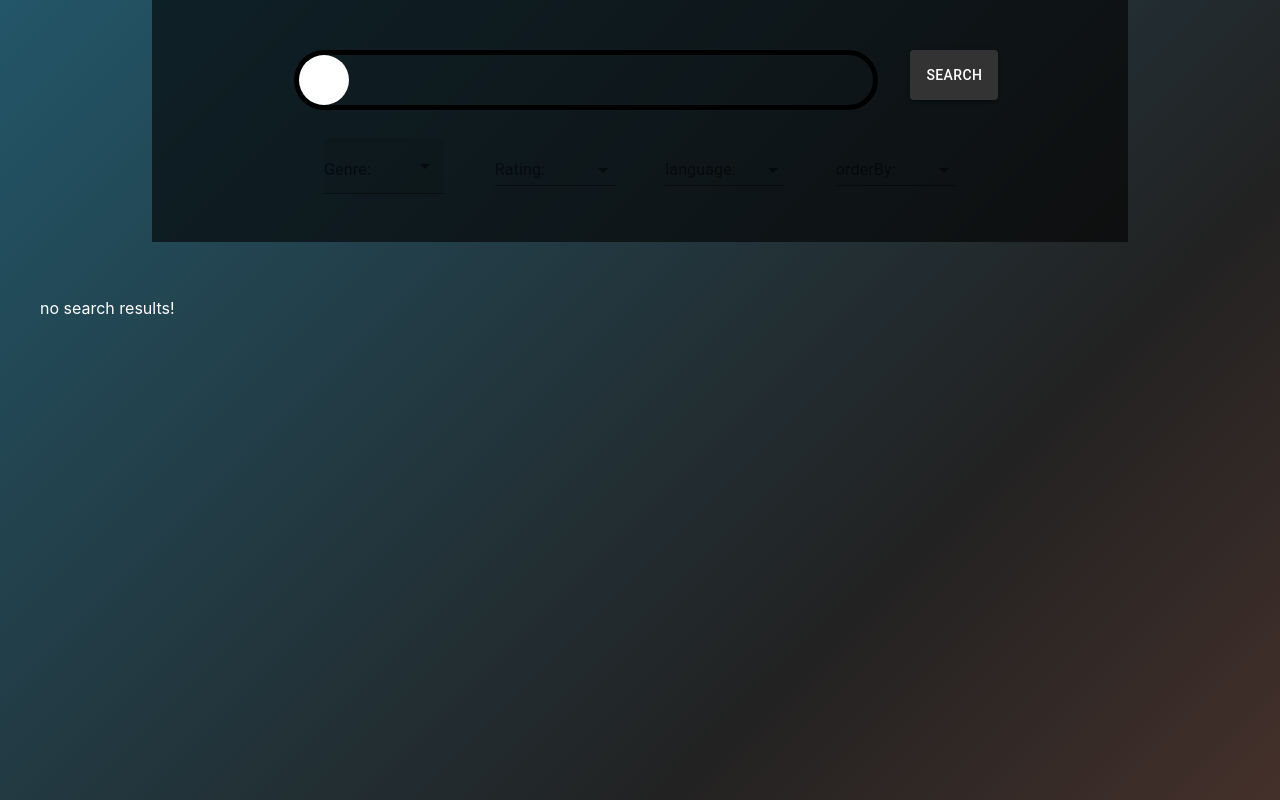
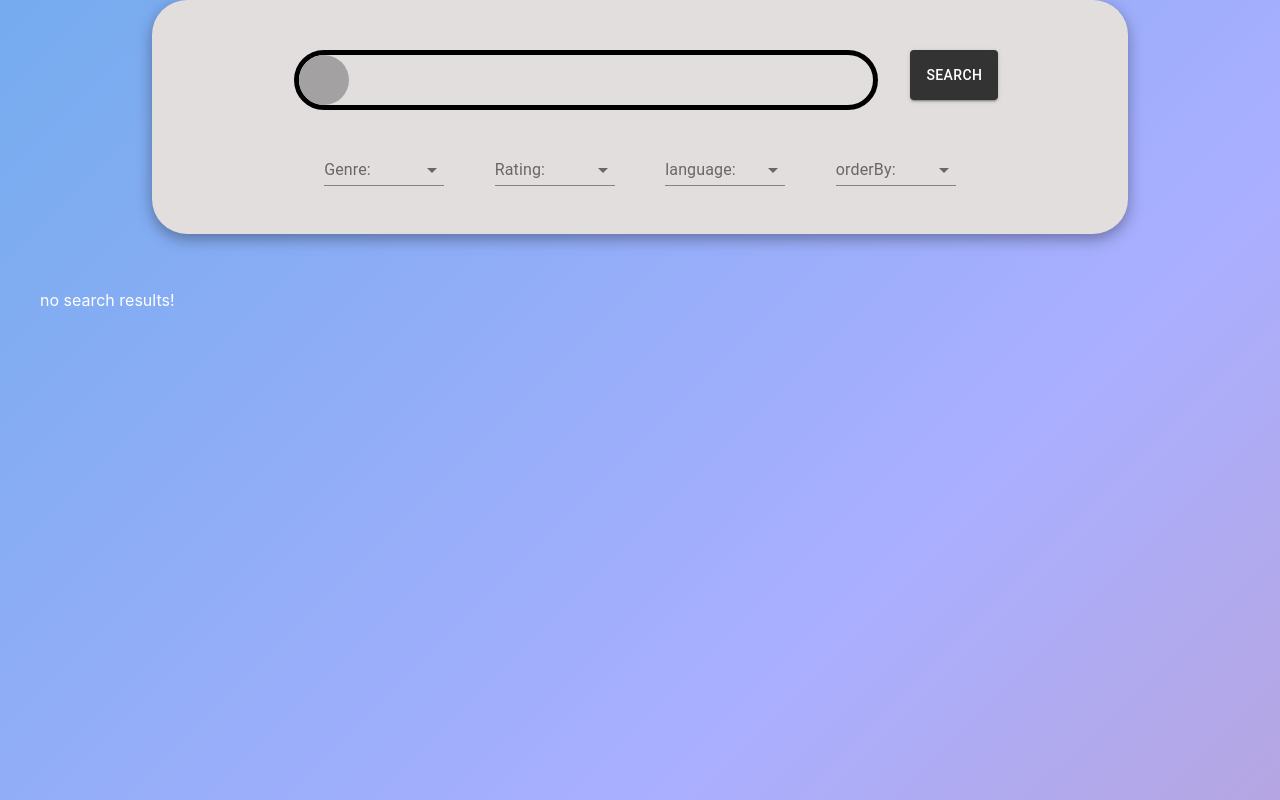
Before and after one commit to FatimaHarahsheh/MernProject, a React (Create React App) app in the folder reactapp/: page / in a window 1280 px wide. Shown: the top 800 px of the page. Built offline with nearby package versions, Linux system fonts and the light colour scheme.

Commit message:
omar committed

```diff
--- a/reactapp/src/App.css
+++ b/reactapp/src/App.css
@@ -1,5 +1,5 @@
 .App{
-	background: linear-gradient(-45deg, #ee7752, #222222, #23a6d5, #222222);
+	background: linear-gradient(-45deg, #ee7752, #aaafff, #23a6d5, #aaafff);
 	background-size: 400% 400%;
 	animation: gradient 15s ease infinite;
     width: 100%;
--- a/reactapp/src/Components/SearchForm.js
+++ b/reactapp/src/Components/SearchForm.js
@@ -204,7 +204,7 @@ const SearchForm = () => {
       },
       primary: {
         light: "#ff7961",
-        main: "#ffffff",
+        main: "#333333",
         dark: "#ba000d",
         contrastText: "#000",
       },
@@ -241,8 +241,6 @@ const SearchForm = () => {
             <Select
               labelId="demo-simple-select-label"
               id="demo-simple-select"
-              variant="filled"
-              // color="primary"
               onChange={(e) => setGenre(e.target.value)}
             >
               <MenuItem value="">None</MenuItem>
--- a/reactapp/src/static/css/SearchForm.css
+++ b/reactapp/src/static/css/SearchForm.css
@@ -47,6 +47,7 @@ body {
     box-sizing: border-box;
     border-radius: 50px;
     transition: width 800ms cubic-bezier(0.68, -0.55, 0.27, 1.55) 150ms;
+    background-color: #a3a1a1  ;
 }
 .search-box input[type="text"]:focus {
     outline: none;
@@ -54,17 +55,21 @@ body {
 .search-box input[type="text"]:focus, .search-box input[type="text"]:not(:placeholder-shown) {
     width: 100%;
     transition: width 800ms cubic-bezier(0.68, -0.55, 0.27, 1.55);
+    background-color: #a3a1a1  ;
 }
 .search-box input[type="text"]:focus + button[type="reset"], .search-box input[type="text"]:not(:placeholder-shown) + button[type="reset"] {
     bottom: 13px;
     right: 10px;
     transition: bottom 150ms ease-out 800ms, right 150ms ease-out 800ms;
+    background-color: #a3a1a1  ;
+
 }
 .search-box input[type="text"]:focus + button[type="reset"]:after, .search-box input[type="text"]:not(:placeholder-shown) + button[type="reset"]:after {
     top: 0;
     right: 10px;
     opacity: 1;
     transition: top 150ms ease-out 950ms, right 150ms ease-out 950ms, opacity 150ms ease 950ms;
+    background-color: #a3a1a1  ;
 }
 .search-box button[type="reset"] {
     background-color: transparent;
@@ -80,6 +85,7 @@ body {
     bottom: -13px;
     right: -15px;
     transition: bottom 150ms ease-out 150ms, right 150ms ease-out 150ms;
+    background-color: #a3a1a1  ;
 }
 .search-box button[type="reset"]:before, .search-box button[type="reset"]:after {
     content: "";
@@ -87,6 +93,7 @@ body {
     border-left: solid 5px black;
     position: absolute;
     transform: rotate(-45deg);
+    background-color: #a3a1a1  ;
 }
 .search-box button[type="reset"]:after {
     transform: rotate(45deg);
@@ -94,6 +101,7 @@ body {
     top: -20px;
     right: -10px;
     transition: top 150ms ease-out, right 150ms ease-out, opacity 150ms ease-out;
+    background-color: #a3a1a1  ;
 }
 
 body{color:white}
@@ -103,9 +111,13 @@ body{color:white}
     width: 70%;
     margin-left: auto;
     margin-right: auto;
-    background-color: rgb(0,0,0,0.6);
+    /* background-color: rgb(0,0,0,0.6); */
+    background-color: #e3dede;
     padding: 40px;
     align-content: center;
+    box-shadow: rgba(0, 0, 0, 0.35) 0px 5px 15px;
+    /* border: 1px dotted black; */
+    border-radius: 35px ;
 }
 
 /* input, select{
```
